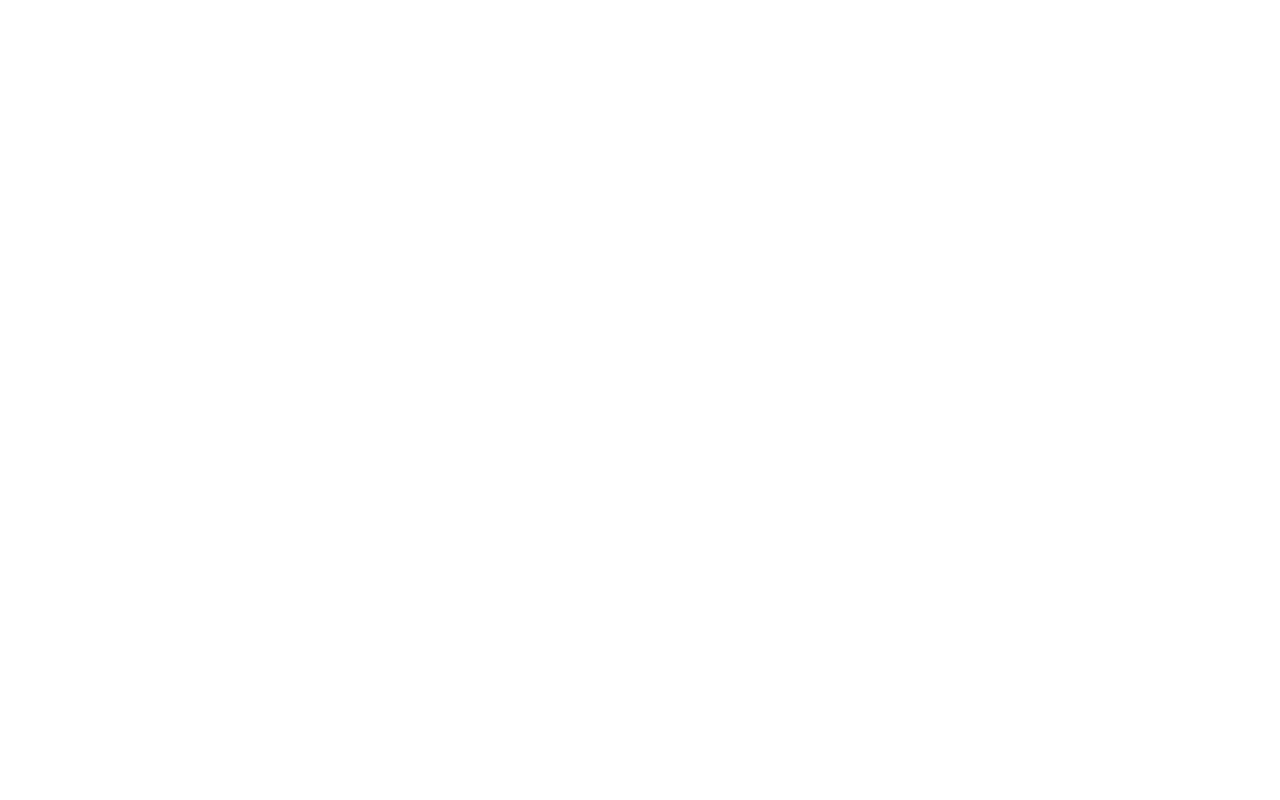
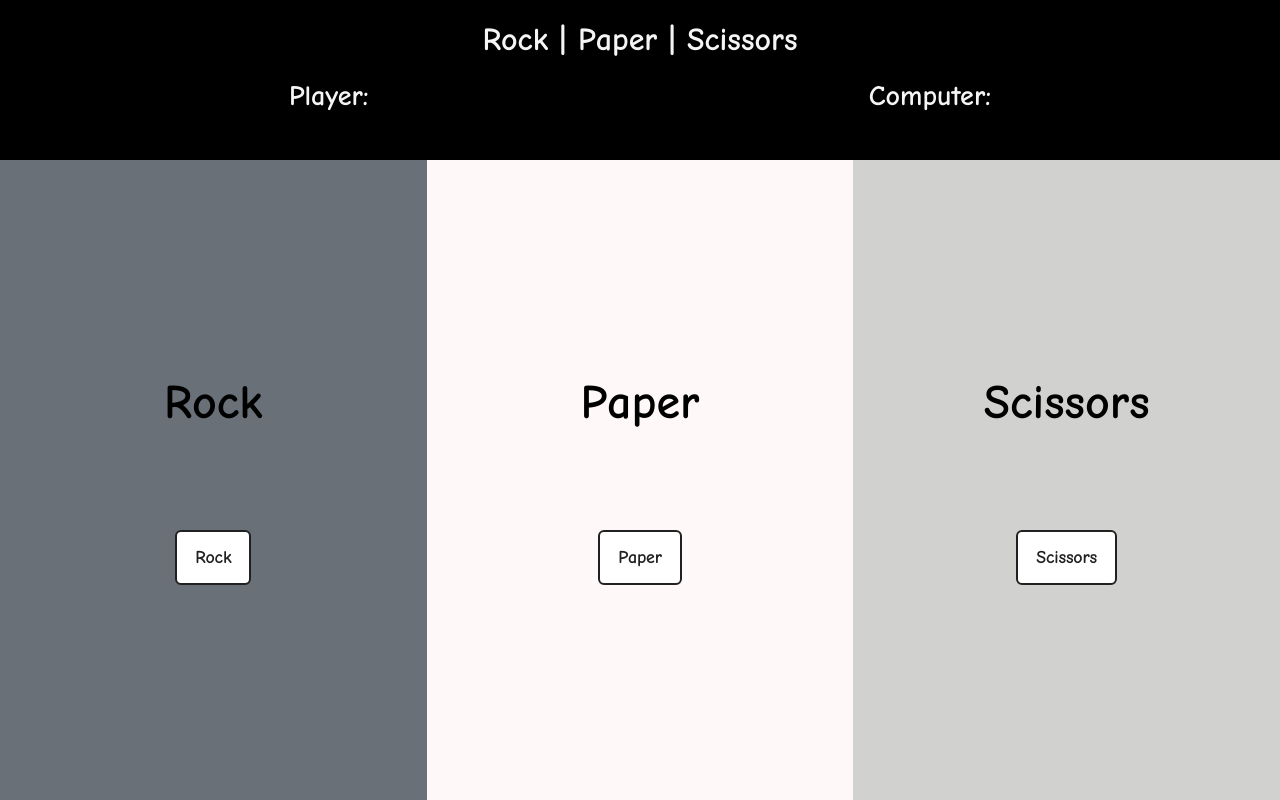
Before and after one commit to keyohhh/rockPaperScissors, a plain HTML site: page index.html in a window 1280 px wide. Drawn offline with Linux system fonts and the light colour scheme.

Commit message:
Finished UI for RPS game

```diff
--- a/index.html
+++ b/index.html
@@ -3,9 +3,31 @@
 <head>
     <meta charset="UTF-8">
     <meta name="viewport" content="width=device-width, initial-scale=1.0">
-    <title>rockPaperScissors</title>
+    <title>Rock | Paper | Scissors</title>
+    <link rel ="stylesheet" href="styles.css" />
 </head>
 <body>
+    <div class="header">
+        <h1>Rock | Paper | Scissors</h1>
+        <div class="header-score">
+            <h3 class="player">Player: <span class="pscore"></span></h3>
+            <h3 class="computer">Computer: <span class="cscore"></span></h3>
+        </div>
+    </div>
+    <div class="rps-container">
+        <div class="rock-section">
+            <h2>Rock</h2>
+            <button class="rock-btn">Rock</button>
+        </div>
+        <div class="paper-section">
+            <h2>Paper</h2>
+            <button class="paper-btn">Paper</button>
+        </div>
+        <div class="scissors-section">
+            <h2>Scissors</h2>
+            <button class="scissors-btn">Scissors</button>
+        </div>
+    </div>
     <script src="script.js"></script>
 </body>
 </html>
--- a/script.js
+++ b/script.js
@@ -31,7 +31,7 @@ function playRound() {
 }
 
 function playGame() {
-    for (let i = 0; i < 5; i++) {
+  /*  for (let i = 0; i < 5; i++) {        //Logic for 5 games, ON HOLD.
         playRound();
-    }
+    }   */
 }
--- /dev/null
+++ b/styles.css
@@ -0,0 +1,261 @@
+body, html {
+    box-sizing: border-box;
+    margin: 0px;
+    padding: 0px;
+    height: 100vh;
+}
+
+/* header positioning and styles */
+
+.header {
+    box-sizing: border-box;
+    display: flex;
+    flex-direction: column;
+    background-color: black;
+    color: whitesmoke;
+    align-items: center;
+    height: 20vh;
+    font-family: "Comic Sans MS", "Comic Sans", serif;
+}
+
+.header-score {
+    display: flex;
+    gap: 500px;
+    font-size: 24px;
+    flex-wrap: wrap;
+}
+
+/* rps-section postioning and styles */
+
+.rps-container {
+    display: flex;
+    height: 80vh;
+    flex-wrap: wrap;
+}
+
+h2 {
+    font-size: 48px;
+    margin: 0px;
+    padding: 0px;
+    font-family: "Comic Sans MS", "Comic Sans", serif;
+}
+
+h3 {
+    margin: 0px;
+}
+
+.rock-section {
+    display: flex;
+    flex-direction: column;
+    background-color: #697078;
+    justify-content: center;
+    align-items: center;
+    gap: 100px;
+    flex: 1;
+}
+
+.paper-section {
+    display: flex;
+    flex-direction: column;
+    justify-content: center;
+    align-items: center;
+    gap: 100px;
+    flex: 1;
+    background-color: rgb(255, 248, 248);
+}
+
+.scissors-section {
+    display: flex;
+    flex-direction: column;
+    background-color: #d1d1cf;
+    justify-content: center;
+    align-items: center;
+    gap: 100px;
+    flex: 1;
+}
+
+button {
+    font-size: 24px;
+    border: none;
+    padding: 10px 48px;
+}
+
+.rock-btn {
+  background: #fff;
+  backface-visibility: hidden;
+  border-radius: .375rem;
+  border-style: solid;
+  border-width: .125rem;
+  box-sizing: border-box;
+  color: #212121;
+  cursor: pointer;
+  display: inline-block;
+  font-family: "Comic Sans MS", "Comic Sans", serif;
+  font-size: 1.125rem;
+  font-weight: 700;
+  letter-spacing: -.01em;
+  line-height: 1.3;
+  padding: .875rem 1.125rem;
+  position: relative;
+  text-align: left;
+  text-decoration: none;
+  transform: translateZ(0) scale(1);
+  transition: transform .2s;
+  user-select: none;
+  -webkit-user-select: none;
+  touch-action: manipulation;
+}
+
+.rock-btn:not(:disabled):hover {
+  transform: scale(1.05);
+}
+
+.rock-btn:not(:disabled):hover:active {
+  transform: scale(1.05) translateY(.125rem);
+}
+
+.rock-btn:focus {
+  outline: 0 solid transparent;
+}
+
+.rock-btn:focus:before {
+  content: "";
+  left: calc(-1*.375rem);
+  pointer-events: none;
+  position: absolute;
+  top: calc(-1*.375rem);
+  transition: border-radius;
+  user-select: none;
+}
+
+.rock-btn:focus:not(:focus-visible) {
+  outline: 0 solid transparent;
+}
+
+.rock-btn:focus:not(:focus-visible):before {
+  border-width: 0;
+}
+
+.rock-btn:not(:disabled):active {
+  transform: translateY(.125rem);
+}
+
+.paper-btn {
+    background: #fff;
+    backface-visibility: hidden;
+    border-radius: .375rem;
+    border-style: solid;
+    border-width: .125rem;
+    box-sizing: border-box;
+    color: #212121;
+    cursor: pointer;
+    display: inline-block;
+    font-family: "Comic Sans MS", "Comic Sans", serif;
+    font-size: 1.125rem;
+    font-weight: 700;
+    letter-spacing: -.01em;
+    line-height: 1.3;
+    padding: .875rem 1.125rem;
+    position: relative;
+    text-align: left;
+    text-decoration: none;
+    transform: translateZ(0) scale(1);
+    transition: transform .2s;
+    user-select: none;
+    -webkit-user-select: none;
+    touch-action: manipulation;
+  }
+
+  .paper-btn:not(:disabled):hover {
+    transform: scale(1.05);
+  }
+
+  .paper-btn:not(:disabled):hover:active {
+    transform: scale(1.05) translateY(.125rem);
+  }
+
+  .paper-btn:focus {
+    outline: 0 solid transparent;
+  }
+
+  .paper-btn:focus:before {
+    content: "";
+    left: calc(-1*.375rem);
+    pointer-events: none;
+    position: absolute;
+    top: calc(-1*.375rem);
+    transition: border-radius;
+    user-select: none;
+  }
+
+  .paper-btn:focus:not(:focus-visible) {
+    outline: 0 solid transparent;
+  }
+
+  .paper-btn:focus:not(:focus-visible):before {
+    border-width: 0;
+  }
+
+  .paper-btn:not(:disabled):active {
+    transform: translateY(.125rem);
+  }
+
+  .scissors-btn {
+    background: #fff;
+    backface-visibility: hidden;
+    border-radius: .375rem;
+    border-style: solid;
+    border-width: .125rem;
+    box-sizing: border-box;
+    color: #212121;
+    cursor: pointer;
+    display: inline-block;
+    font-family: "Comic Sans MS", "Comic Sans", serif;
+    font-size: 1.125rem;
+    font-weight: 700;
+    letter-spacing: -.01em;
+    line-height: 1.3;
+    padding: .875rem 1.125rem;
+    position: relative;
+    text-align: left;
+    text-decoration: none;
+    transform: translateZ(0) scale(1);
+    transition: transform .2s;
+    user-select: none;
+    -webkit-user-select: none;
+    touch-action: manipulation;
+  }
+
+  .scissors-btn:not(:disabled):hover {
+    transform: scale(1.05);
+  }
+
+  .scissors-btn:not(:disabled):hover:active {
+    transform: scale(1.05) translateY(.125rem);
+  }
+
+  .paper-btn:focus {
+    outline: 0 solid transparent;
+  }
+
+  .scissors-btn:focus:before {
+    content: "";
+    left: calc(-1*.375rem);
+    pointer-events: none;
+    position: absolute;
+    top: calc(-1*.375rem);
+    transition: border-radius;
+    user-select: none;
+  }
+
+  .scissors-btn:focus:not(:focus-visible) {
+    outline: 0 solid transparent;
+  }
+
+  .scissors-btn:focus:not(:focus-visible):before {
+    border-width: 0;
+  }
+
+  .scissors-btn:not(:disabled):active {
+    transform: translateY(.125rem);
+  }
```
